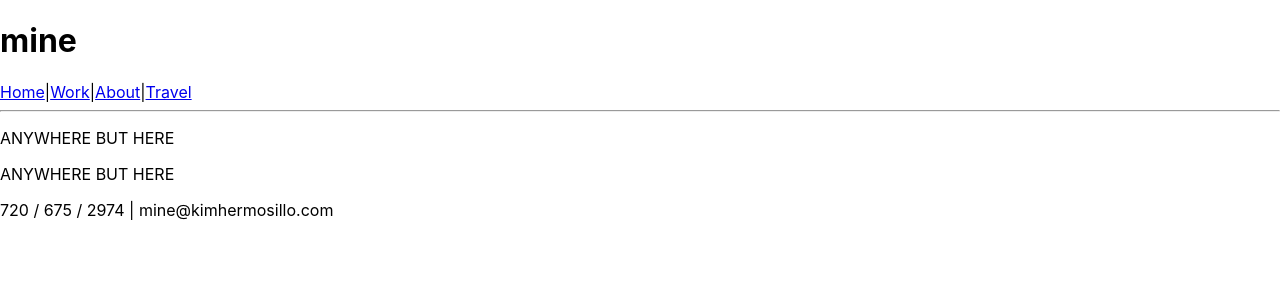
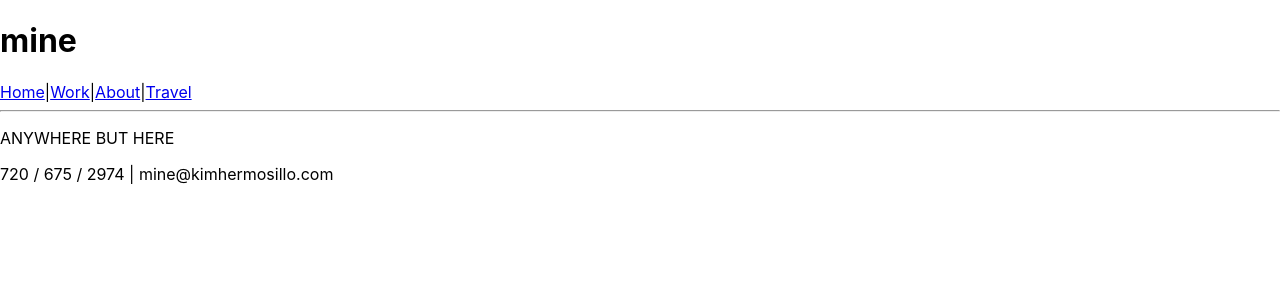
Before and after one commit to kimhermosillo/kimhermosillo, a React (Create React App) app: page / in a window 1280 px wide. Shown: the top 300 px of the page. Built offline with nearby package versions, Linux system fonts and the light colour scheme.

Commit message:
WIP: Basic routing is complete

```diff
--- a/src/App.js
+++ b/src/App.js
@@ -15,9 +15,12 @@ class App extends Component {
       <div>
      <Header />
      <Nav />
-     <Body />
+     {/* <Body /> */}
      <Footer />
      </div>
+
+
+
      </Router>
     )
   }
```
